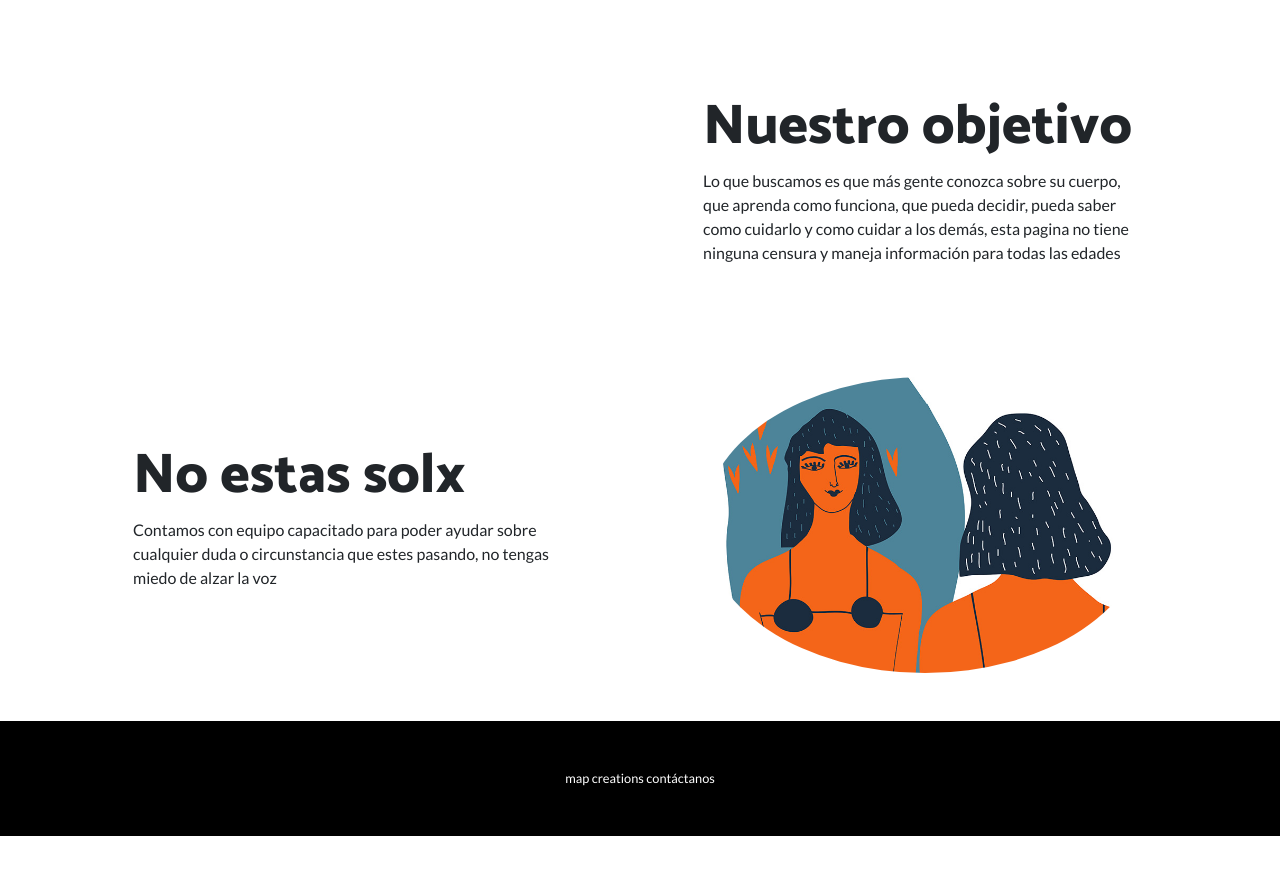
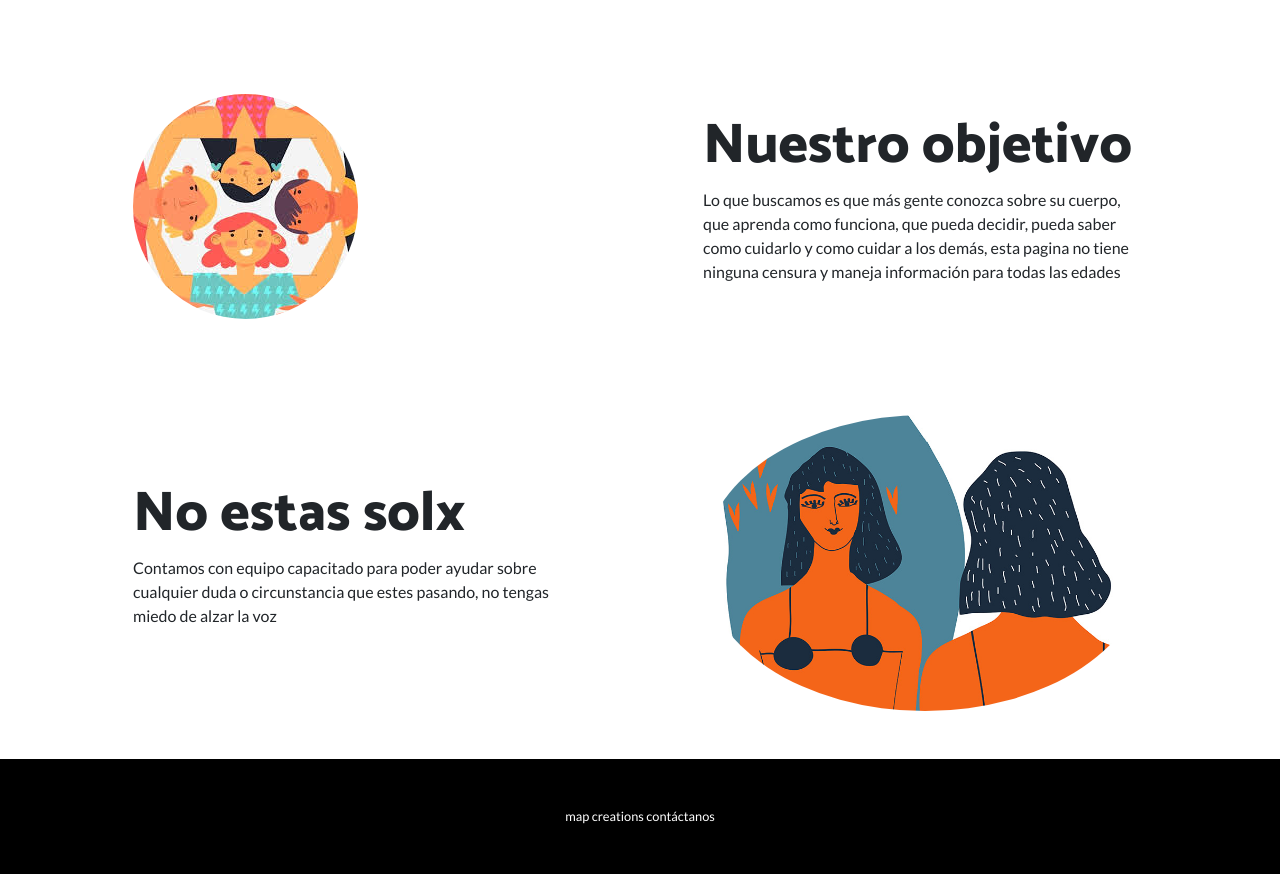
Before and after one commit to Mariamapa/Omind-sex-, a website: page index.html in a window 1280 px wide. Shown: the part 1766-2640 px from the top of the page. Before the commit the page ends 2602 px from the top, so only its background shows below. Drawn offline with Linux system fonts and the light colour scheme; files whose address does not match are found by name.

Commit message:
Update index.html

```diff
--- a/index.html
+++ b/index.html
@@ -82,7 +82,7 @@
       <div class="row align-items-center">
         <div class="col-lg-6">
           <div class="p-5">
-            <img class="img-fluid rounded-circle" src="img/educi-jpg" alt="">
+            <img class="img-fluid rounded-circle" src="img/educi.jpg" alt="">
           </div>
         </div>
         <div class="col-lg-6">
```
